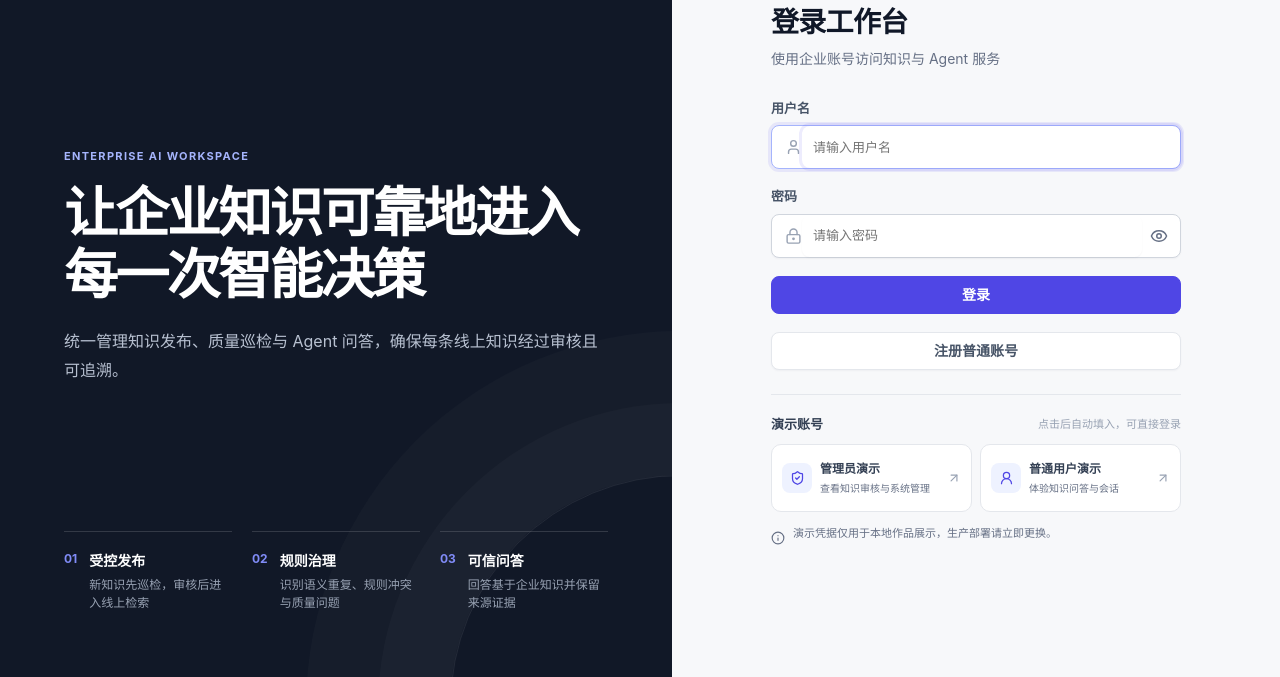
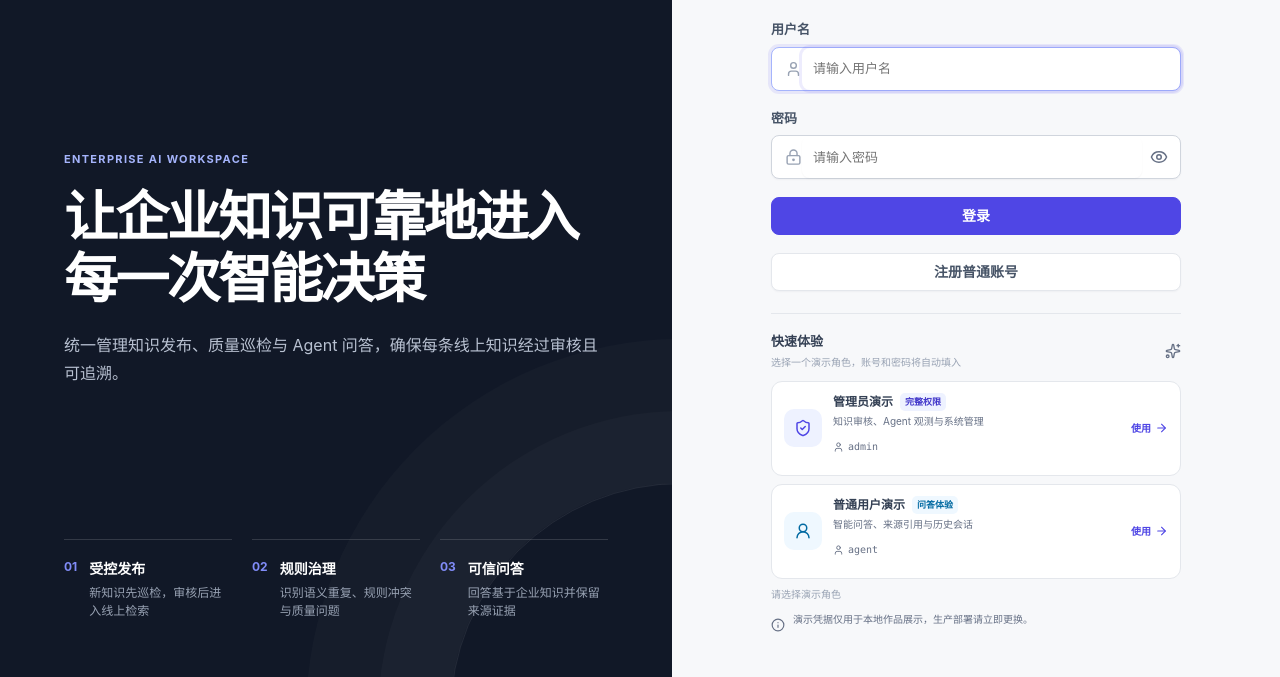
Before and after one commit to zyx18272565772-sketch/KnowledgeOS, a plain HTML site: page static/index.html in a window 1280 px wide. Shown: the part 123-800 px from the top of the page. Drawn offline with nearby package versions, Linux system fonts and the light colour scheme.

Commit message:
fix: refine demo account login cards

```diff
--- a/static/app.js
+++ b/static/app.js
@@ -106,6 +106,13 @@ function fillDemoAccount(role = 'admin') {
   document.getElementById('login-user').value = account.username;
   document.getElementById('login-pass').value = account.password;
   document.getElementById('login-err').classList.add('hidden');
+  document.querySelectorAll('.demo-account-card').forEach(card => {
+    card.classList.toggle('selected', card.dataset.demoRole === role);
+  });
+  const roleName = role === 'user' ? '普通用户' : '管理员';
+  const status = document.getElementById('demo-fill-status');
+  status.textContent = `已填入${roleName}演示账号，可直接点击登录`;
+  status.classList.add('ready');
   document.getElementById('login-submit').focus();
 }
 function logout() {
--- a/static/index.html
+++ b/static/index.html
@@ -9,7 +9,7 @@
   <script src="https://cdn.jsdelivr.net/npm/marked/marked.min.js"></script>
   <script src="https://unpkg.com/lucide@0.468.0/dist/umd/lucide.min.js"></script>
   <link rel="stylesheet" href="https://cdn.jsdelivr.net/npm/highlight.js@11/styles/github-dark.min.css">
-  <link rel="stylesheet" href="/static/styles.css?v=20260915">
+  <link rel="stylesheet" href="/static/styles.css?v=20260915-2">
 </head>
 <body>
   <div id="login-screen" class="login-screen">
@@ -35,11 +35,12 @@
             <button type="button" onclick="doRegister()" class="btn btn-secondary btn-block">注册普通账号</button>
           </form>
           <section class="demo-accounts" aria-labelledby="demo-accounts-title">
-            <div class="demo-accounts-head"><span id="demo-accounts-title">演示账号</span><small>点击后自动填入，可直接登录</small></div>
+            <div class="demo-accounts-head"><span><strong id="demo-accounts-title">快速体验</strong><small>选择一个演示角色，账号和密码将自动填入</small></span><i data-lucide="sparkles"></i></div>
             <div class="demo-account-grid">
-              <button type="button" onclick="fillDemoAccount('admin')" class="demo-account-card"><span class="demo-account-icon"><i data-lucide="shield-check"></i></span><span><strong>管理员演示</strong><small>查看知识审核与系统管理</small></span><i data-lucide="arrow-up-right"></i></button>
-              <button type="button" onclick="fillDemoAccount('user')" class="demo-account-card"><span class="demo-account-icon"><i data-lucide="user-round"></i></span><span><strong>普通用户演示</strong><small>体验知识问答与会话</small></span><i data-lucide="arrow-up-right"></i></button>
+              <button type="button" data-demo-role="admin" onclick="fillDemoAccount('admin')" class="demo-account-card demo-admin"><span class="demo-account-icon"><i data-lucide="shield-check"></i></span><span class="demo-account-copy"><span class="demo-role-line"><strong>管理员演示</strong><em>完整权限</em></span><small>知识审核、Agent 观测与系统管理</small><span class="demo-credential"><i data-lucide="user"></i>admin</span></span><span class="demo-use">使用<i data-lucide="arrow-right"></i></span></button>
+              <button type="button" data-demo-role="user" onclick="fillDemoAccount('user')" class="demo-account-card demo-user"><span class="demo-account-icon"><i data-lucide="user-round"></i></span><span class="demo-account-copy"><span class="demo-role-line"><strong>普通用户演示</strong><em>问答体验</em></span><small>智能问答、来源引用与历史会话</small><span class="demo-credential"><i data-lucide="user"></i>agent</span></span><span class="demo-use">使用<i data-lucide="arrow-right"></i></span></button>
             </div>
+            <p id="demo-fill-status" class="demo-fill-status" aria-live="polite">请选择演示角色</p>
           </section>
           <div class="login-hint"><i data-lucide="info"></i><span>演示凭据仅用于本地作品展示，生产部署请立即更换。</span></div>
         </div>
@@ -94,6 +95,6 @@
   <div id="user-modal" class="modal-root hidden" aria-hidden="true"><div class="modal-backdrop" onclick="closeUserModal()"></div><section class="modal-card" role="dialog" aria-modal="true" aria-labelledby="user-modal-title"><div class="modal-icon"><i data-lucide="user-plus"></i></div><h2 id="user-modal-title">新增普通用户</h2><p>当前接口仅支持创建普通账号，管理员角色需要在数据库中配置。</p><form onsubmit="event.preventDefault();createUser()"><div class="form-stack"><label class="field"><span>用户名</span><input id="new-user-name" autocomplete="username" placeholder="至少 2 个字符"></label><label class="field"><span>初始密码</span><input id="new-user-pass" type="password" autocomplete="new-password" placeholder="至少 3 个字符"></label></div><div class="modal-actions"><button type="button" onclick="closeUserModal()" class="btn btn-secondary">取消</button><button id="create-user-btn" type="submit" class="btn btn-primary">创建用户</button></div></form></section></div>
   <div id="toast-region" class="toast-region" aria-live="polite"></div>
   <script src="/static/ui.js?v=20260914"></script>
-  <script src="/static/app.js?v=20260915"></script>
+  <script src="/static/app.js?v=20260915-2"></script>
 </body>
 </html>
--- a/static/styles.css
+++ b/static/styles.css
@@ -114,20 +114,36 @@ button:focus-visible, input:focus-visible, textarea:focus-visible, select:focus-
 .input-wrap input { min-width: 0; flex: 1; border: 0; outline: 0; padding: 10px 11px; background: transparent; color: #101828; }
 .input-action { margin-right: 4px; }
 .form-error { margin: -6px 0 0; border: 1px solid #fecdca; border-radius: 8px; background: #fef3f2; padding: 9px 11px; color: #b42318; font-size: 13px; font-weight: 500; }
-.demo-accounts { margin-top: 24px; padding-top: 20px; border-top: 1px solid #e4e7ec; }
-.demo-accounts-head { margin-bottom: 10px; display: flex; align-items: center; justify-content: space-between; gap: 12px; }
-.demo-accounts-head span { color: #344054; font-size: 13px; font-weight: 650; }
-.demo-accounts-head small { color: #98a2b3; font-size: 11px; }
-.demo-account-grid { display: grid; grid-template-columns: repeat(2, minmax(0, 1fr)); gap: 8px; }
-.demo-account-card { min-width: 0; min-height: 68px; padding: 10px; border: 1px solid #e4e7ec; border-radius: 10px; display: grid; grid-template-columns: 30px minmax(0, 1fr) 14px; align-items: center; gap: 8px; color: #344054; background: #fff; text-align: left; cursor: pointer; transition: border-color .15s ease, background .15s ease, transform .15s ease; }
-.demo-account-card:hover { border-color: #a5b4fc; background: #f8f9ff; transform: translateY(-1px); }
-.demo-account-card > svg { width: 14px; color: #98a2b3; }
-.demo-account-icon { width: 30px; height: 30px; border-radius: 8px; display: grid; place-items: center; color: #4f46e5; background: #eef2ff; }
-.demo-account-icon svg { width: 15px; }
-.demo-account-card strong, .demo-account-card small { display: block; overflow: hidden; text-overflow: ellipsis; white-space: nowrap; }
-.demo-account-card strong { font-size: 12px; font-weight: 650; }
-.demo-account-card small { margin-top: 3px; color: #667085; font-size: 10px; }
-.login-hint { display: flex; align-items: flex-start; gap: 8px; margin-top: 13px; color: #667085; font-size: 11px; line-height: 1.55; }
+.demo-accounts { margin-top: 22px; padding-top: 18px; border-top: 1px solid #e4e7ec; }
+.demo-accounts-head { margin-bottom: 11px; display: flex; align-items: center; justify-content: space-between; gap: 12px; }
+.demo-accounts-head > span { min-width: 0; }
+.demo-accounts-head strong, .demo-accounts-head small { display: block; }
+.demo-accounts-head strong { color: #344054; font-size: 13px; font-weight: 650; }
+.demo-accounts-head small { margin-top: 3px; color: #98a2b3; font-size: 10px; }
+.demo-accounts-head > svg { width: 16px; color: #667085; }
+.demo-account-grid { display: grid; gap: 8px; }
+.demo-account-card { position: relative; min-width: 0; min-height: 76px; padding: 11px 12px; border: 1px solid #e4e7ec; border-radius: 11px; display: grid; grid-template-columns: 38px minmax(0, 1fr) auto; align-items: center; gap: 11px; color: #344054; background: #fff; text-align: left; cursor: pointer; overflow: hidden; transition: border-color .15s ease, background .15s ease, box-shadow .15s ease, transform .15s ease; }
+.demo-account-card::before { content: ""; position: absolute; inset: 0 auto 0 0; width: 3px; opacity: 0; background: #4f46e5; transition: opacity .15s ease; }
+.demo-account-card:hover { border-color: #c7d2fe; background: #fafaff; box-shadow: 0 4px 12px rgba(16,24,40,.05); transform: translateY(-1px); }
+.demo-account-card.selected { border-color: #a5b4fc; background: #f5f6ff; box-shadow: 0 0 0 2px rgba(79,70,229,.08); }
+.demo-account-card.selected::before { opacity: 1; }
+.demo-account-icon { width: 38px; height: 38px; border-radius: 10px; display: grid; place-items: center; color: #4f46e5; background: #eef2ff; }
+.demo-user .demo-account-icon { color: #026aa2; background: #eff8ff; }
+.demo-account-icon svg { width: 18px; }
+.demo-account-copy { min-width: 0; }
+.demo-role-line { display: flex; align-items: center; gap: 7px; }
+.demo-role-line strong { overflow: hidden; text-overflow: ellipsis; white-space: nowrap; font-size: 12px; font-weight: 650; }
+.demo-role-line em { flex: 0 0 auto; padding: 2px 5px; border-radius: 5px; color: #4338ca; background: #eef2ff; font-size: 9px; font-style: normal; font-weight: 600; }
+.demo-user .demo-role-line em { color: #026aa2; background: #eff8ff; }
+.demo-account-copy > small { display: block; margin-top: 3px; overflow: hidden; text-overflow: ellipsis; white-space: nowrap; color: #667085; font-size: 10px; }
+.demo-credential { margin-top: 6px; display: inline-flex; align-items: center; gap: 4px; color: #667085; font: 10px ui-monospace, SFMono-Regular, Consolas, monospace; }
+.demo-credential svg { width: 11px; }
+.demo-use { display: inline-flex; align-items: center; gap: 4px; color: #4f46e5; font-size: 10px; font-weight: 650; }
+.demo-use svg { width: 13px; transition: transform .15s ease; }
+.demo-account-card:hover .demo-use svg { transform: translateX(2px); }
+.demo-fill-status { min-height: 17px; margin: 8px 0 0; color: #98a2b3; font-size: 10px; }
+.demo-fill-status.ready { color: #027a48; }
+.login-hint { display: flex; align-items: flex-start; gap: 8px; margin-top: 8px; color: #667085; font-size: 10px; line-height: 1.55; }
 .login-hint svg { width: 14px; flex: 0 0 auto; margin-top: 1px; color: #667085; }
 
 /* Application shell */
```
